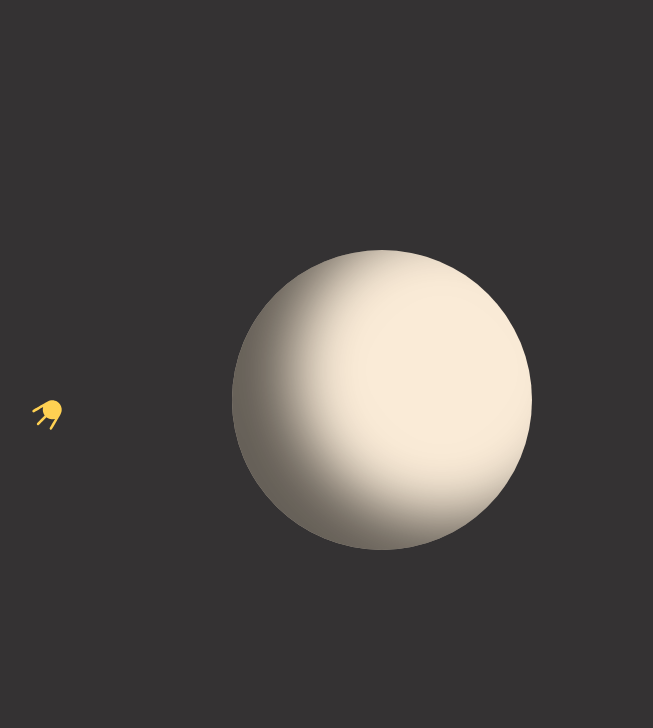
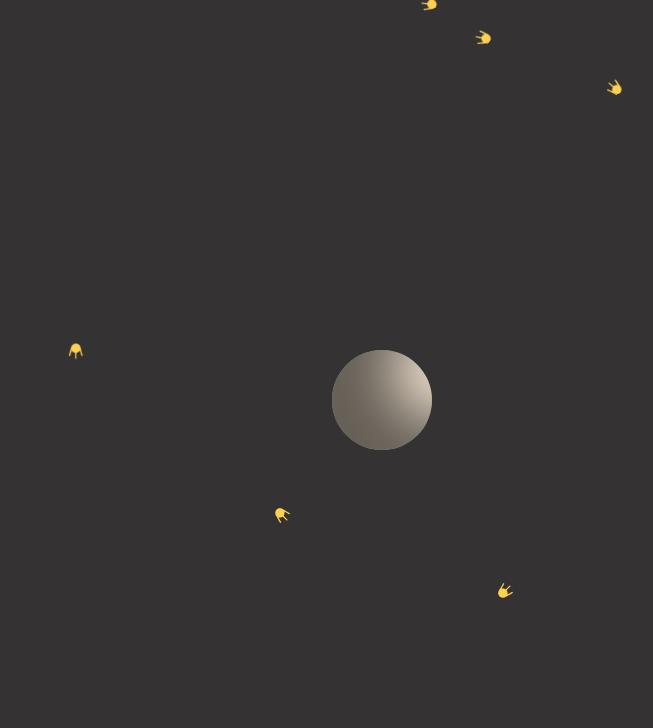
Before and after one commit to kobrikov/rapp, a React app: page / in a window 1280 px wide. Shown: the whole page, without its empty margins (258-911 px from the left). Built offline with nearby package versions, Linux system fonts and the light colour scheme.

Commit message:
Added motion

```diff
--- a/src/index.css
+++ b/src/index.css
@@ -14,12 +14,13 @@ body {
   justify-content: center;
   align-items: center;
   position: relative;
+  width: 650px;
+  height: 650px;
 }
 
 .earth {
-  width: 300px;
-  height: 300px;
-  margin: 200px;
+  width: 100px;
+  height: 100px;
   background-color: antiquewhite;
   border-radius: 50%;
   box-shadow: inset rgba(0, 0, 0, 0.6) 60px -30px 60px;
@@ -28,12 +29,28 @@ body {
 .orbit {
   position: absolute;
   left: 0;
-  transform: rotate(0deg);
+  top: 0;
+  width: 100%;
+  height: 100%;
+  box-sizing: border-box;
+  animation: orbit 5s linear infinite;
+}
+
+.orbit:nth-child(10) {
+  animation-duration: 10s;
 }
 
 .orbit__satellite {
-  width: 30px;
-  height: 30px;
+  width: 15px;
+  height: 15px;
   position: absolute;
-  left: 0;
 }
+
+@keyframes orbit {
+  0% {
+    transform:rotate(0deg);
+  }
+  100% {
+    transform: rotate(360deg);
+  }
+}
--- a/src/index.js
+++ b/src/index.js
@@ -3,12 +3,24 @@ import ReactDOM from 'react-dom';
 import './index.css';
 
 class Orbit extends React.Component {
+    constructor(props) {
+        super(props);
+        this.state = {
+            orbit: {
+                transform: "rotate(" + getRandomNumber(0, 360) + "deg)",
+                animationDuration: getRandomNumber(3, 60) + "s"
+            },
+            satellite: {
+                left: getRandomNumber(0, 250) + "px",
+                top: getRandomNumber(0, 250) + "px"
+            }
+        }
+    }
 
     render() {
-        console.log(this.props.num);
         return (
-            <div className="orbit">
-                <div className="orbit__satellite">
+            <div className="orbit" style={this.state.orbit}>
+                <div className="orbit__satellite" style={this.state.satellite}>
                     <svg xmlns="http://www.w3.org/2000/svg" x="0px" y="0px" viewBox="0 0 1000 1000" enable-background="new 0 0 1000 1000">
                         <g transform="translate(0.000000,511.000000) scale(0.100000,-0.100000)">
                             <path d="M6413.6,4992.9c-272.1-29-655.6-131.6-903.2-238.6C5274,4651.7,332.2,1808.3,236.3,1719.1c-142.7-129.4-176.2-334.5-87-508.5c87-167.3,296.6-263.1,468.3-211.9c49.1,15.6,764.9,417,1592.3,894.3c825.1,477.2,1503.1,865.3,1505.3,863c2.2,0-15.6-82.5-40.1-180.6c-198.5-838.5-31.2-1764,450.5-2477.6l104.8-158.3L2961.4-1329.4c-838.5-838.5-1284.5-1300.1-1313.5-1360.3c-111.5-229.7,17.8-519.6,263.1-588.7c102.6-26.8,127.1-26.8,238.6,2.2c75.8,20.1,274.3,209.6,1384.9,1318L4830.2-664.8l187.3-122.7c459.4-298.8,907.6-452.7,1469.6-506.2c305.5-31.2,675.7-4.5,972.3,66.9c98.1,22.3,178.4,40.1,180.7,35.7c2.2-2.2-263.1-463.9-588.8-1028.1C5809.2-4371.2,5885-4232.9,5885-4355.5c0-229.7,145-401.4,363.5-430.4c127.1-17.9,272.1,31.2,354.6,120.4c31.2,33.5,657.9,1099.4,1389.3,2368.3C8723.9-1028.3,9361.7,71.1,9408.5,144.7c218.5,341.2,388,780.5,454.9,1175.2c46.8,272.1,49,787.2,4.4,1043.7c-156.1,892-655.6,1650.2-1407.2,2138.6C7876.5,4883.6,7104.9,5068.7,6413.6,4992.9z" fill="#ffd152"/>
@@ -21,6 +33,25 @@ class Orbit extends React.Component {
 }
 
 class Scene extends React.Component {
+    constructor(props) {
+        super(props);
+        this.state = {
+
+        }
+    }
+
+    renderOrbit(i) {
+        this.state.list = Array.from({length: i}, () => null);;
+        console.log(this.state.list);
+        let res = this.state.list.map((item, index) => {
+            return <Orbit key={index} name={index}/>;
+        });
+
+        return (
+            <div>{res}</div>
+        )
+    }
+
     render() {
 
         const min = 3;
@@ -29,7 +60,7 @@ class Scene extends React.Component {
         return (
             <div className="container">
                 <div className="earth"></div>
-                <Orbit num={getRandomNumber(min, max)}/>
+                {this.renderOrbit(getRandomNumber(min, max))}
             </div>
         )
     }
```
Also changed, not shown: 1 other file.
